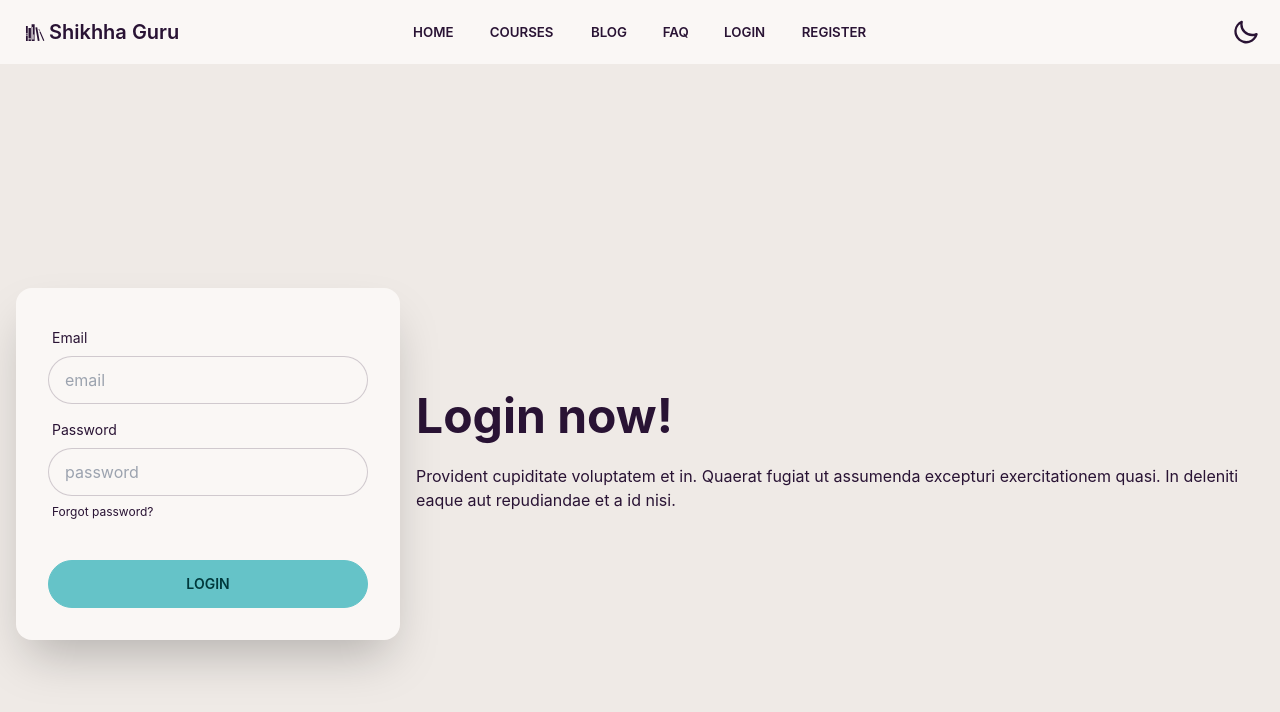
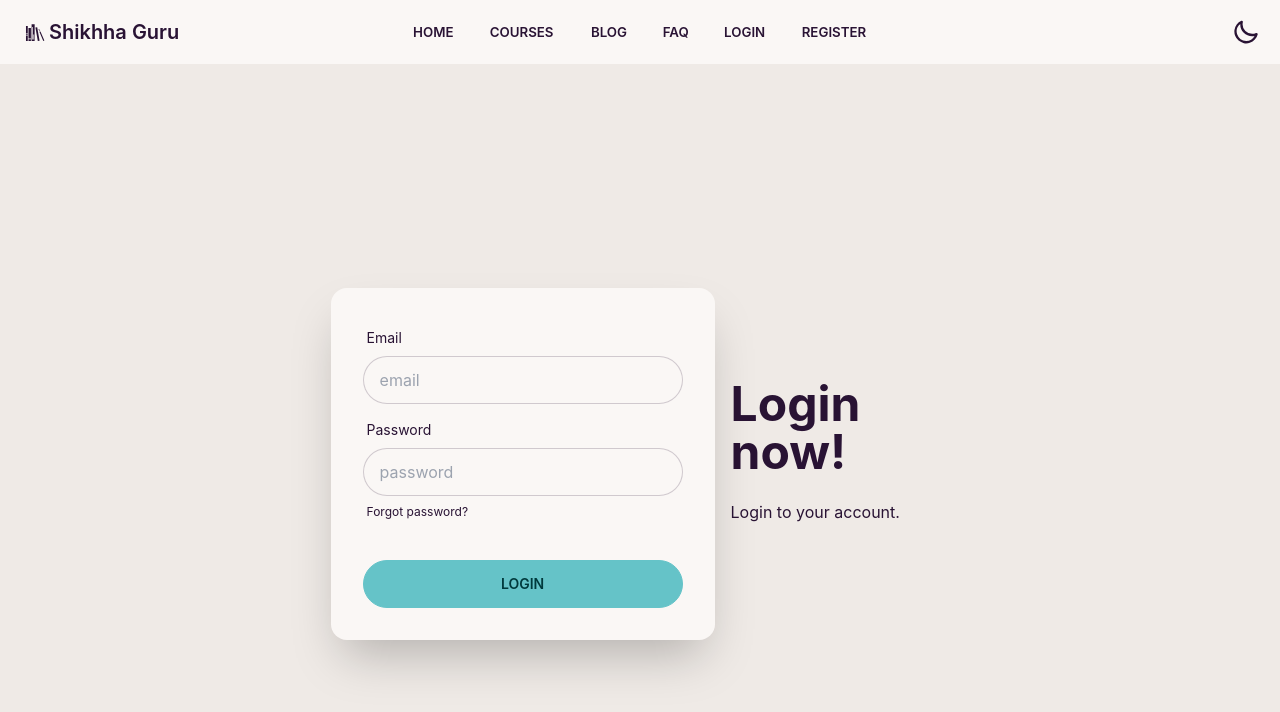
Before and after one commit to MARUF3470/shikha-guru-client, a React (Create React App) app: page /login in a window 1280 px wide. Shown: the top 712 px of the page. Built offline with nearby package versions, Linux system fonts and the light colour scheme; no server answers.

Commit message:
signin auth created

```diff
--- a/src/components/AuthProvider/AuthProvider.js
+++ b/src/components/AuthProvider/AuthProvider.js
@@ -1,5 +1,5 @@
 import React, { createContext, useEffect } from 'react';
-import { createUserWithEmailAndPassword, getAuth, onAuthStateChanged, updateProfile } from 'firebase/auth'
+import { createUserWithEmailAndPassword, getAuth, onAuthStateChanged, signInWithEmailAndPassword, updateProfile } from 'firebase/auth'
 import { app } from '../../firebase/firebase.config';
 import { useState } from 'react';
 
@@ -13,6 +13,9 @@ const AuthProvider = ({ children }) => {
     const updateUserProfile = (profile) => {
         return updateProfile(auth, profile)
     }
+    const signinUser = (email, password) => {
+        return signInWithEmailAndPassword(auth, email, password)
+    }
     useEffect(() => {
         const unsubscribe = onAuthStateChanged(auth, currentUser => {
             if (currentUser) {
@@ -22,7 +25,7 @@ const AuthProvider = ({ children }) => {
         return () => unsubscribe();
     }, [])
 
-    const authInfo = { registretion, updateUserProfile }
+    const authInfo = { registretion, updateUserProfile, signinUser }
     return (
         <AuthContext.Provider value={authInfo}>
             {children}
--- a/src/components/Login/Login.js
+++ b/src/components/Login/Login.js
@@ -1,13 +1,31 @@
 import React from 'react';
+import { useContext } from 'react';
+import { AuthContext } from '../AuthProvider/AuthProvider';
 
 const Login = () => {
+    const { signinUser } = useContext(AuthContext)
+    const handleSignin = (event) => {
+        event.preventDefault()
+        const form = event.target;
+        const email = form.email.value;
+        const password = form.password.value;
+        console.log(email, password)
+        signinUser(email, password)
+            .then(res => {
+                const user = res.user;
+                console.log(user)
+                form.reset()
+            })
+            .catch(error => console.error(error))
+
+    }
     return (
         <div>
-            <div className="hero min-h-screen bg-base-200">
+            <form onSubmit={handleSignin} className="hero min-h-screen bg-base-200">
                 <div className="hero-content flex-col lg:flex-row-reverse">
                     <div className="text-center lg:text-left">
                         <h1 className="text-5xl font-bold">Login now!</h1>
-                        <p className="py-6">Provident cupiditate voluptatem et in. Quaerat fugiat ut assumenda excepturi exercitationem quasi. In deleniti eaque aut repudiandae et a id nisi.</p>
+                        <p className="py-6">Login to your account.</p>
                     </div>
                     <div className="card flex-shrink-0 w-full max-w-sm shadow-2xl bg-base-100">
                         <div className="card-body">
@@ -15,13 +33,13 @@ const Login = () => {
                                 <label className="label">
                                     <span className="label-text">Email</span>
                                 </label>
-                                <input type="text" placeholder="email" className="input input-bordered" />
+                                <input type="email" name='email' placeholder="email" className="input input-bordered" />
                             </div>
                             <div className="form-control">
                                 <label className="label">
                                     <span className="label-text">Password</span>
                                 </label>
-                                <input type="text" placeholder="password" className="input input-bordered" />
+                                <input type="password" name='password' placeholder="password" className="input input-bordered" />
                                 <label className="label">
                                     <a href="#" className="label-text-alt link link-hover">Forgot password?</a>
                                 </label>
@@ -32,8 +50,8 @@ const Login = () => {
                         </div>
                     </div>
                 </div>
-            </div>
-        </div>
+            </form>
+        </div >
     );
 };
 
```
